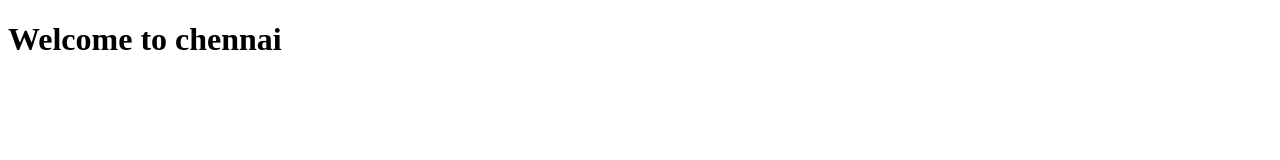
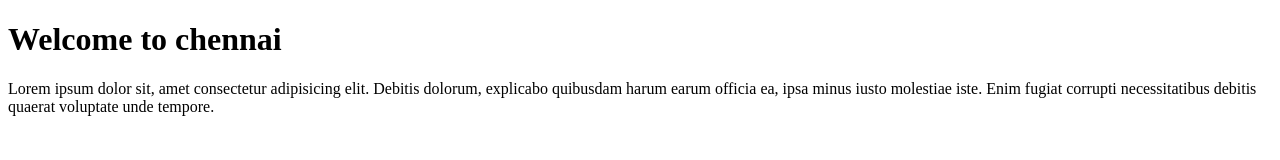
Before and after one commit to DHANALAKSHMI022/website223, a plain HTML site: page index.html in a window 1280 px wide. Drawn offline with Linux system fonts and the light colour scheme.

Commit message:
initial web page

```diff
--- a/index.html
+++ b/index.html
@@ -8,6 +8,7 @@
 </head>
 <body>
     <h1> Welcome to chennai</h1>
+    <p>Lorem ipsum dolor sit, amet consectetur adipisicing elit. Debitis dolorum, explicabo quibusdam harum earum officia ea, ipsa minus iusto molestiae iste. Enim fugiat corrupti necessitatibus debitis quaerat voluptate unde tempore.</p>
 
 </body>
 </html>
```
